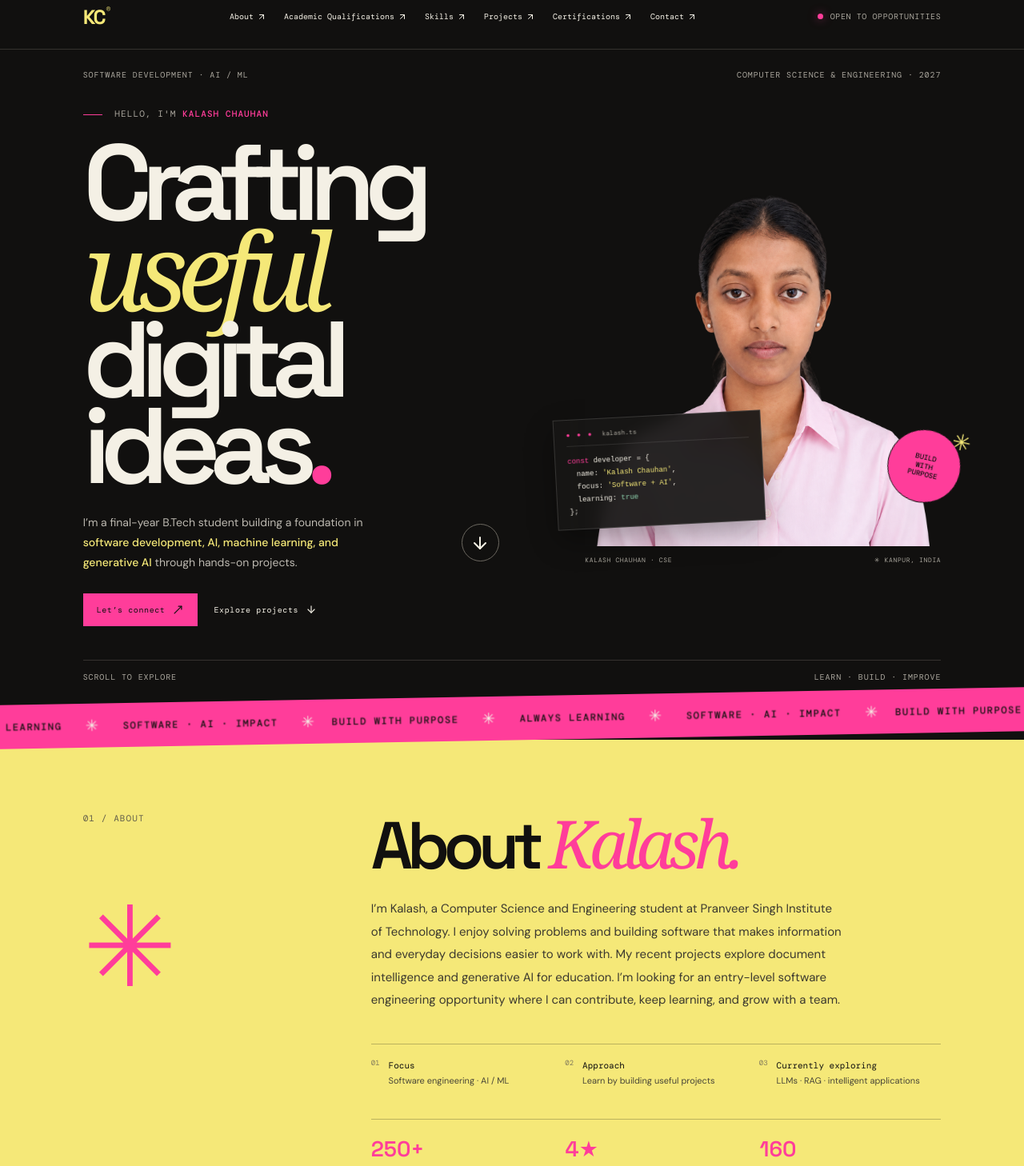
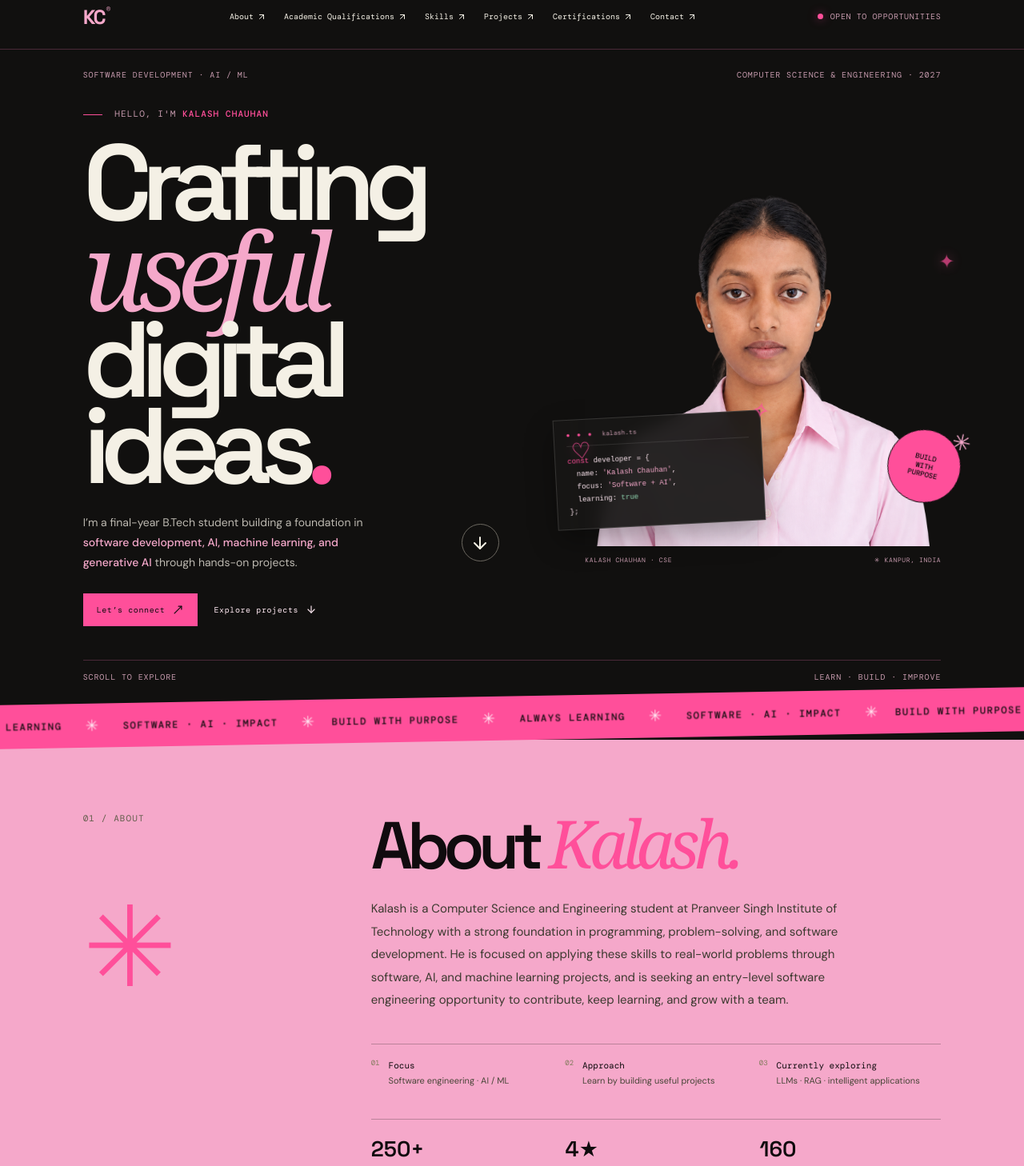
Before and after one commit to KalashChauhan/Portfolio, a React (Vite) app: page / in a window 1280 px wide. Shown: the part 20-1478 px from the top of the page at 80% size. Built offline with nearby package versions, Linux system fonts and the light colour scheme.

Commit message:
Update resume details and pink black theme

```diff
--- a/index.html
+++ b/index.html
@@ -5,7 +5,7 @@
     <meta name="viewport" content="width=device-width, initial-scale=1.0" />
     <meta name="theme-color" content="#11100f" />
     <meta name="description" content="Kalash Chauhan — Computer Science and Engineering student focused on software development, AI, machine learning and generative AI." />
-    <title>Kalash Chauhan — Software Development, AI & ML</title>
+    <title>Kalash Chauhan — Software Development, AI, ML & Generative AI</title>
     <link rel="preconnect" href="https://fonts.googleapis.com" />
     <link rel="preconnect" href="https://fonts.gstatic.com" crossorigin />
     <link href="https://fonts.googleapis.com/css2?family=DM+Mono:wght@400;500&family=DM+Sans:wght@400;500;600;700&family=Space+Grotesk:wght@400;500;600;700&display=swap" rel="stylesheet" />
--- a/src/App.jsx
+++ b/src/App.jsx
@@ -91,7 +91,7 @@ function App() {
 
       <section className="about-section" id="about"><div className="section-pad about-grid">
         <div><p className="eyebrow">01 / ABOUT</p><div className="about-doodle">✳</div></div>
-        <div className="about-main"><h2>About <i>Kalash.</i></h2><p className="about-intro">I’m Kalash, a Computer Science and Engineering student at Pranveer Singh Institute of Technology. I enjoy solving problems and building software that makes information and everyday decisions easier to work with. My recent projects explore document intelligence and generative AI for education. I’m looking for an entry-level software engineering opportunity where I can contribute, keep learning, and grow with a team.</p>
+        <div className="about-main"><h2>About <i>Kalash.</i></h2><p className="about-intro">Kalash is a Computer Science and Engineering student at Pranveer Singh Institute of Technology with a strong foundation in programming, problem-solving, and software development. He is focused on applying these skills to real-world problems through software, AI, and machine learning projects, and is seeking an entry-level software engineering opportunity to contribute, keep learning, and grow with a team.</p>
           <div className="quick-facts"><div><span>01</span><p><b>Focus</b><br />Software engineering · AI / ML</p></div><div><span>02</span><p><b>Approach</b><br />Learn by building useful projects</p></div><div><span>03</span><p><b>Currently exploring</b><br />LLMs · RAG · intelligent applications</p></div></div>
           <div className="about-stats"><div><strong>250+</strong><span>LeetCode problems</span></div><div><strong>4★</strong><span>HackerRank problem solving</span></div><div><strong>160</strong><span>GFG practice days</span></div></div>
         </div>
@@ -109,7 +109,7 @@ function App() {
         <div className="section-head"><div><p className="eyebrow">04 / SELECTED PROJECTS</p><h2>Featured<br /><i>creations.</i></h2></div><p className="section-aside">A selection of AI and software<br />projects built through practice.</p></div>
         <div className="project-list">{projects.map((project) => <article className={`project-card ${project.color}`} key={project.n}>
           <div className="project-visual"><span className="project-tag">{project.tag}</span><div className="visual-center"><span className="visual-icon">{project.icon}</span><span className="visual-title">{project.title}</span></div><span className="project-count">/{project.n}</span></div>
-          <div className="project-info"><div><p className="project-category">{project.category}</p><h3>{project.title}</h3><p className="project-description">{project.description}</p><p className="project-stack">{project.stack}</p></div><a href={project.href} target="_blank" rel="noreferrer" aria-label={`View ${project.title} on GitHub`}><MoveUpRight /></a></div>
+          <div className="project-info"><div><p className="project-category">{project.category}</p><h3>{project.title}</h3><p className="project-description">{project.description}</p><p className="project-stack">{project.stack}</p></div><div className="project-links">{project.liveHref && <a className="project-live" href={project.liveHref} target="_blank" rel="noreferrer">Live demo <ArrowUpRight size={13} /></a>}<a className="project-source" href={project.href} target="_blank" rel="noreferrer" aria-label={`View ${project.title} on GitHub`}><Github /></a></div></div>
         </article>)}</div>
       </section>
 
--- a/src/index.css
+++ b/src/index.css
@@ -208,3 +208,36 @@ h1 em{
 .work-section{padding-top:110px}
 @media(max-width:900px){.nav-links{gap:14px}.nav-links a{font-size:9px}.availability{font-size:8px}.developer-card{left:-20px}}
 @media(max-width:700px){.nav-links{gap:22px}.nav-links a{font-size:13px}.academic-section,.certifications-section{padding-top:76px;padding-bottom:78px}.academic-layout{grid-template-columns:1fr;gap:25px;padding-top:25px}.academic-intro{max-width:390px}.academic-intro svg{margin-bottom:12px}.developer-card{left:-17px;bottom:44px;width:min(245px,76vw);padding:11px 12px}.developer-card pre{font-size:8px}.hero-actions{gap:15px}.about-stats{gap:10px}.about-stats strong{font-size:23px}.about-stats span{font-size:8px}.certification-list .cert-card{gap:12px}.certification-list .cert-card h3{font-size:15px}}
+
+/* Pink and black palette with soft pink tints */
+:root{--black:#100b0e;--pink:#ff4f9a;--yellow:#f5a8ca;--ivory:#ffe9f2;--muted:#c69aad;--line:#4a2938;--rose:#ed82b3}
+.project-card.soft-pink .project-visual{background:var(--yellow);color:var(--black)}
+.project-card.rose .project-visual{background:var(--rose);color:var(--black)}
+.project-card.ivory .project-visual{background:var(--yellow);color:var(--black)}
+.project-links{display:flex;align-items:center;gap:10px;flex:none}
+.project-live{display:inline-flex;align-items:center;gap:5px;color:var(--ivory);font:9px var(--mono);text-decoration:none;border-bottom:1px solid var(--pink);padding-bottom:7px;transition:color .2s,transform .2s}
+.project-live:hover{color:var(--pink);transform:translateY(-2px)}
+.project-source{width:36px;height:36px;border:1px solid var(--line);border-radius:50%;display:grid;place-items:center;color:var(--pink);transition:background .2s,color .2s,transform .2s}
+.project-source svg{width:16px;height:16px}
+.project-source:hover{background:var(--pink);color:var(--black);transform:translateY(-3px) rotate(-7deg)}
+.about-stats strong{color:var(--black)}
+.cert-mark{min-width:42px;padding:0 5px;border-color:#ff4f9a88;color:var(--pink);font-size:9px}
+.portrait-wrap{isolation:isolate}
+.portrait-wrap:before,.portrait-wrap:after{position:absolute;z-index:5;pointer-events:none;color:var(--pink);text-shadow:0 0 14px #ff4f9a77}
+.portrait-wrap:before{content:'✦';right:-18px;top:20%;font-size:25px;animation:cute-twinkle 2.1s ease-in-out infinite}
+.portrait-wrap:after{content:'♡';left:-17px;bottom:25%;font:28px var(--display);animation:cute-float 3.2s ease-in-out infinite}
+.developer-card:after{content:'✧';position:absolute;right:-11px;top:-15px;color:var(--pink);font-size:23px;animation:cute-twinkle 1.8s ease-in-out infinite .3s}
+.project-card{transition:opacity .7s ease,transform .7s cubic-bezier(.2,.7,.2,1),filter .3s}
+.project-card:hover{filter:drop-shadow(0 12px 18px #ff4f9a18)}
+.skill-card svg{transition:transform .3s,color .3s}
+.skill-card:hover svg{color:var(--pink);transform:rotate(-9deg) scale(1.12)}
+.cert-card{transition:opacity .7s ease,transform .7s cubic-bezier(.2,.7,.2,1),border-color .25s}
+.cert-card:hover{border-color:#ff4f9a88}
+.cert-card:hover .cert-mark{animation:cert-bounce .45s ease}
+.hero-primary{animation:button-breathe 3.6s ease-in-out infinite}
+@keyframes cute-twinkle{0%,100%{opacity:.58;transform:scale(.88) rotate(-8deg)}50%{opacity:1;transform:scale(1.18) rotate(12deg)}}
+@keyframes cute-float{0%,100%{transform:translateY(0) rotate(-8deg)}50%{transform:translateY(-8px) rotate(7deg)}}
+@keyframes cert-bounce{0%,100%{transform:scale(1)}45%{transform:scale(1.14) rotate(-8deg)}}
+@keyframes button-breathe{0%,100%{box-shadow:0 0 0 0 #ff4f9a00}50%{box-shadow:0 0 0 5px #ff4f9a16}}
+@media(max-width:700px){.portrait-wrap:before{right:-10px}.portrait-wrap:after{left:-10px}.project-links{gap:7px}.project-live{font-size:8px}}
+@media(prefers-reduced-motion:reduce){.portrait-wrap:before,.portrait-wrap:after,.developer-card:after,.hero-primary,.cert-card:hover .cert-mark{animation:none!important}.skill-card:hover svg,.project-source:hover{transform:none}}
```
